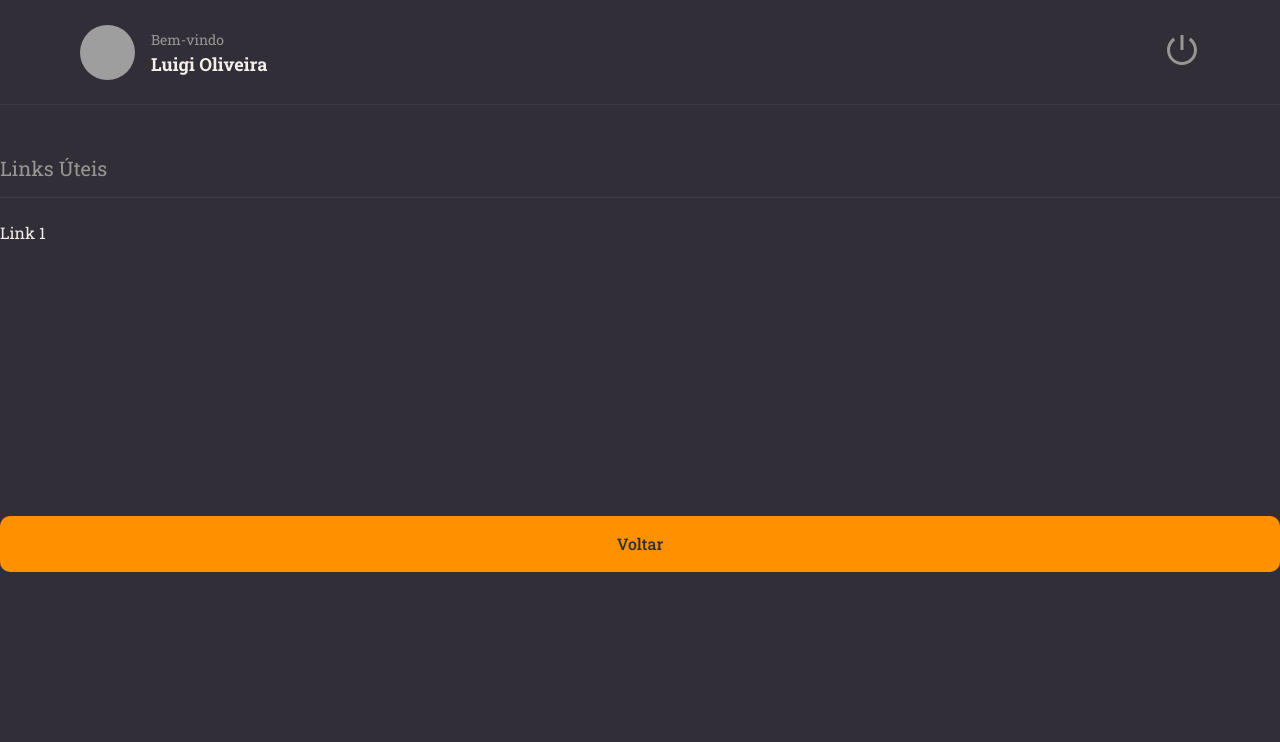
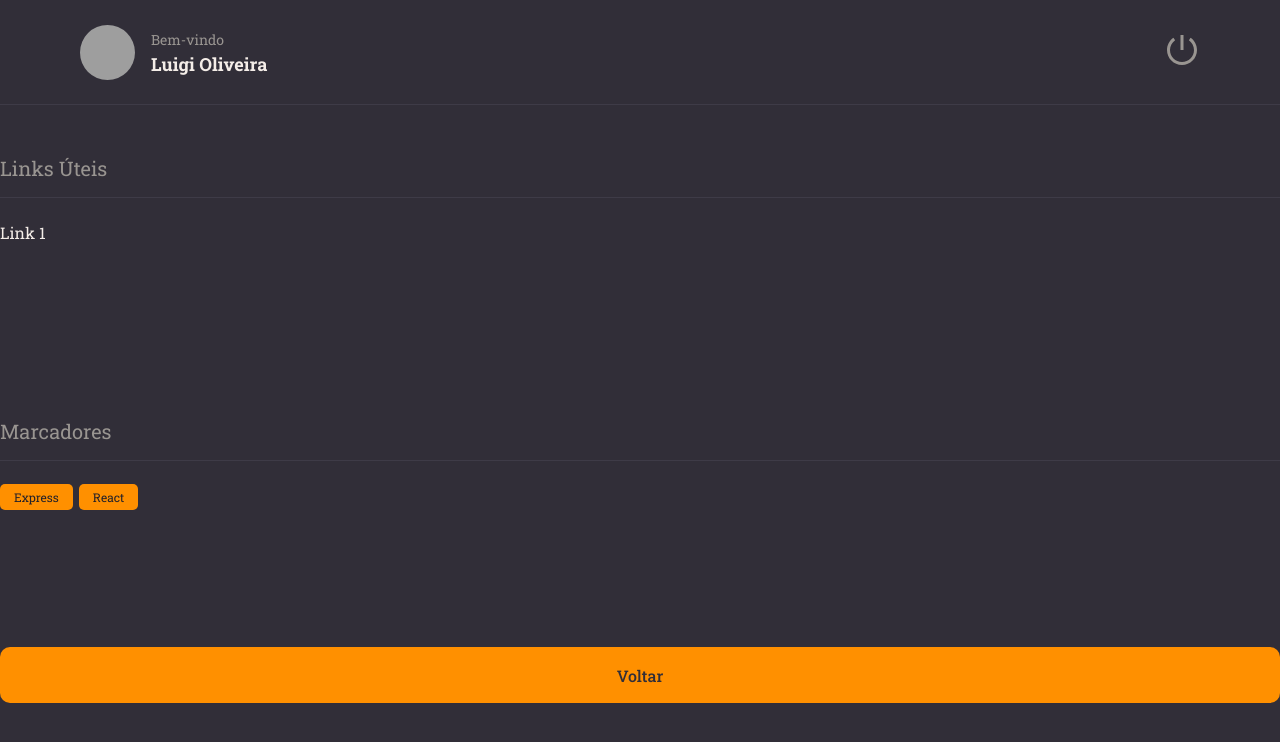
Before and after one commit to LuigiEBO/Rocket-Notes, a React (Vite) app: page / in a window 1280 px wide. Shown: the top 742 px of the page. Built offline with nearby package versions, Linux system fonts and the light colour scheme; grey boxes are pictures that could not be loaded.

Commit message:
Marcadores

```diff
--- /dev/null
+++ b/src/components/Tags/index.jsx
@@ -0,0 +1,9 @@
+import {Container} from './styles'
+
+export function Tag({title}) {
+  return(
+    <Container>
+      {title}
+    </Container>
+  )
+}
--- /dev/null
+++ b/src/components/Tags/styles.js
@@ -0,0 +1,10 @@
+import styles, { styled } from 'styled-components'
+
+export const Container = styled.span`
+  font-size: 12px;
+  padding: 5px 14px;
+  border-radius: 5px;
+  margin-right: 6px;
+  color: ${({ theme }) => theme.COLORS.BACKGROUND_900};
+  background-color: ${({ theme }) => theme.COLORS.ORANGE};
+`
--- a/src/pages/Details/index.jsx
+++ b/src/pages/Details/index.jsx
@@ -3,10 +3,11 @@
 import { Header } from "../../components/header"
 import { Button } from "../../components/Button"
 import { Section } from "../../components/Section"
+import { Tag } from "../../components/Tags"
 export function Details() {
   return (
     <Container>
-      <Header/>
+      <Header />
       <Section title="Links Úteis">
         <Links>
           <li>
@@ -15,6 +16,11 @@
         </Links>
       </Section>
 
+      <Section title="Marcadores">
+        <Tag title="Express" />
+        <Tag title="React" />
+      </Section>
+
       <Button title="Voltar" />
     </Container>
   )
```
